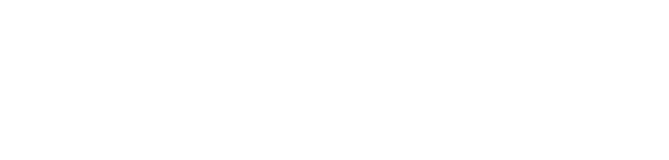
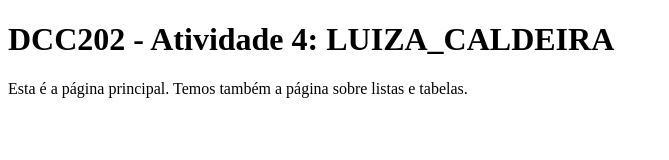
Before and after one commit to ufjf-dcc202/ufjf-dcc202-2023-3-a-atv4-luizacaldeira, a website: page index.html in a window 1280 px wide. Shown: the whole page, without its empty margins (0-669 px from the left). Drawn offline with Linux system fonts and the light colour scheme.

Commit message:
Foi criada uma main com título e o parágrafo.

```diff
--- a/index.html
+++ b/index.html
@@ -6,6 +6,10 @@
     <title>DCC202 - Atividade 4: LUIZA_CALDEIRA</title>
 </head>
 <body>
+    <main>
+        <h1>DCC202 - Atividade 4: LUIZA_CALDEIRA</h1>
+        <p>Esta é a página principal. Temos também a página sobre listas e tabelas.</p>
+    </main>
 
 </body>
 </html>
```
